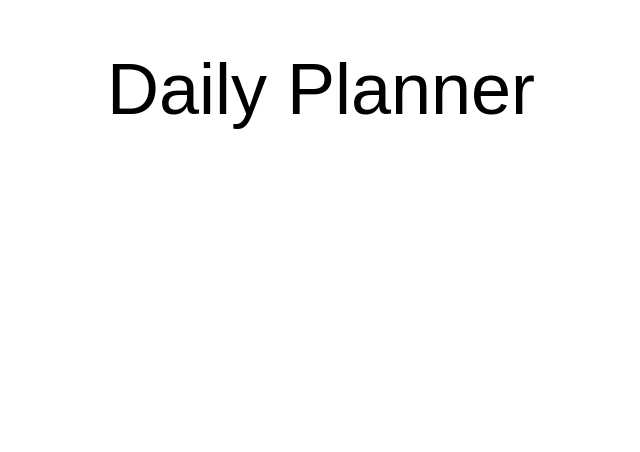
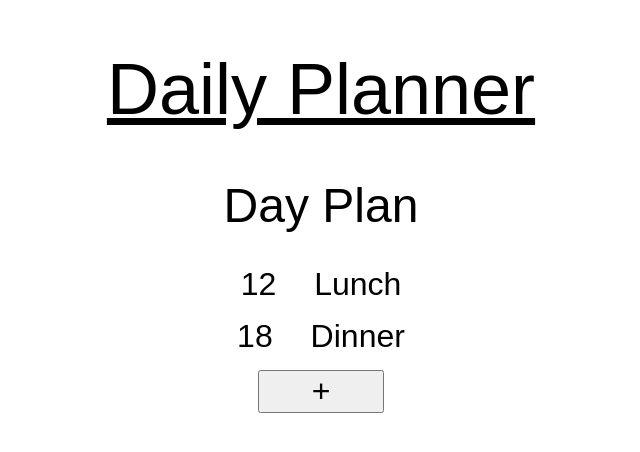
Before and after one commit to logan-larson/DailyPlanner, an Angular app: page / in a window 1280 px wide. Shown: the top 452 px of the page, without its empty margins (319-959 px from the left). Built offline with nearby package versions, Linux system fonts and the light colour scheme.

Commit message:
Added day-plan component and Task interface

```diff
--- a/src/app/app.component.css
+++ b/src/app/app.component.css
@@ -1,5 +1,6 @@
 h1 {
   font: 72px "Fira Sans", sans-serif;
+  text-decoration: underline;
   display: flex;
   justify-content: center;
 }
--- a/src/app/app.component.html
+++ b/src/app/app.component.html
@@ -1,3 +1,4 @@
 <div>
   <h1>{{ title }}</h1>
+  <app-day-plan></app-day-plan>
 </div>
--- a/src/app/app.module.ts
+++ b/src/app/app.module.ts
@@ -3,9 +3,10 @@ import { BrowserModule } from '@angular/platform-browser';
 
 import { AppRoutingModule } from './app-routing.module';
 import { AppComponent } from './app.component';
+import { DayPlanComponent } from './components/day-plan/day-plan.component';
 
 @NgModule({
-  declarations: [AppComponent],
+  declarations: [AppComponent, DayPlanComponent],
   imports: [BrowserModule, AppRoutingModule],
   providers: [],
   bootstrap: [AppComponent],
--- /dev/null
+++ b/src/app/components/day-plan/day-plan.component.css
@@ -0,0 +1,31 @@
+h1 {
+  font: 48px "Fira Sans", sans-serif;
+  display: flex;
+  justify-content: center;
+}
+
+.center {
+  display: flex;
+  justify-content: center;
+}
+
+button {
+  font: 32px "Fira Sans", sans-serif;
+  width: 10%;
+}
+
+#task {
+  font: 32px "Fira Sans", sans-serif;
+  display: flex;
+  margin-bottom: 15px;
+  justify-content: center;
+}
+
+#time {
+  font: 32px "Fira Sans", sans-serif;
+}
+
+#title {
+  font: 32px "Fira Sans", sans-serif;
+  margin-left: 3%;
+}
--- /dev/null
+++ b/src/app/components/day-plan/day-plan.component.html
@@ -0,0 +1,17 @@
+<h1>Day Plan</h1>
+
+<div>
+  <div *ngFor="let task of tasks" id="taskList">
+    <div id="task">
+      <div id="time">
+        {{ task.time }}
+      </div>
+      <div id="title">
+        {{ task.title }}
+      </div>
+    </div>
+  </div>
+  <div class="center">
+    <button (click)="newTask()">+</button>
+  </div>
+</div>
--- /dev/null
+++ b/src/app/components/day-plan/day-plan.component.ts
@@ -0,0 +1,22 @@
+import { Component, OnInit } from '@angular/core';
+import { Task } from '../../interfaces/task';
+
+@Component({
+  selector: 'app-day-plan',
+  templateUrl: './day-plan.component.html',
+  styleUrls: ['./day-plan.component.css'],
+})
+export class DayPlanComponent implements OnInit {
+  tasks: Task[] = [
+    { time: 12, title: 'Lunch' },
+    { time: 18, title: 'Dinner' },
+  ];
+
+  constructor() {}
+
+  ngOnInit(): void {}
+
+  newTask(): void {
+    this.tasks.push({ time: 12, title: 'Lunch' });
+  }
+}
--- /dev/null
+++ b/src/app/interfaces/task.ts
@@ -0,0 +1,4 @@
+export interface Task {
+  time: number;
+  title: string;
+}
```
Also changed, not shown: 1 other file (tests, documents, lock files or other folders).
